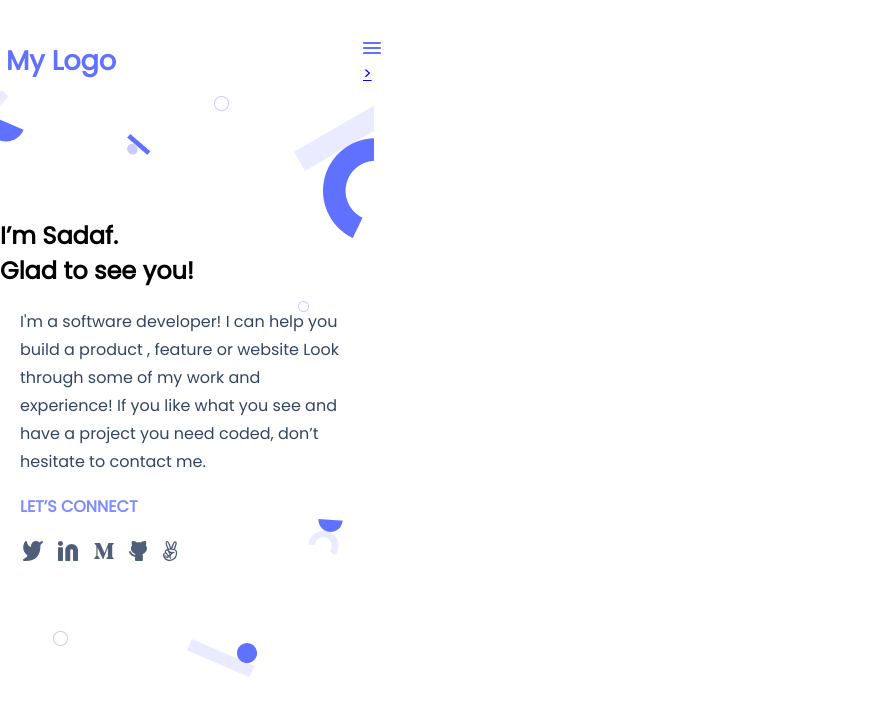
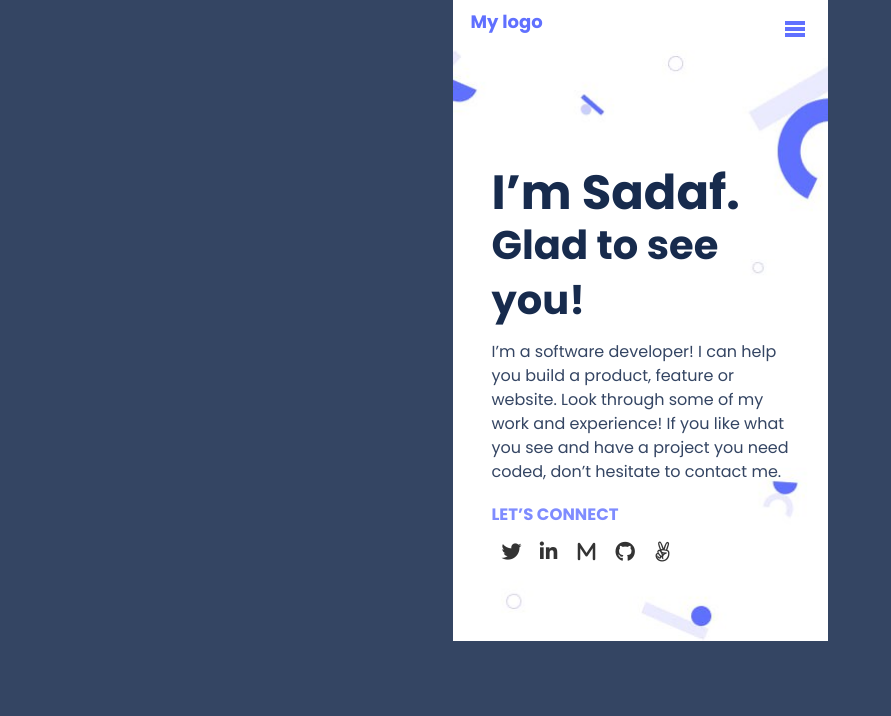
Before and after one commit to sadaf-Daneshgar/Personal_Porfolio, a website: page index.html in a window 1280 px wide. Shown: the whole page, without its empty margins (0-891 px from the left). Drawn offline with Linux system fonts and the light colour scheme.

Commit message:
New changes

```diff
--- a/index.html
+++ b/index.html
@@ -1,68 +1,68 @@
 <!DOCTYPE html>
 <html lang="en">
-
 <head>
     <meta charset="UTF-8">
     <meta http-equiv="X-UA-Compatible" content="IE=edge">
     <meta name="viewport" content="width=device-width, initial-scale=1.0">
-    <title>Document</title>
+    <title>First Portfoloio</title>
     <link rel="stylesheet" href="style.css">
+    <link rel="stylesheet" href="https://cdnjs.cloudflare.com/ajax/libs/font-awesome/6.3.0/css/all.min.css"
+    integrity="sha512-SzlrxWUlpfuzQ+pcUCosxcglQRNAq/DZjVsC0lE40xsADsfeQoEypE+enwcOiGjk/bSuGGKHEyjSoQ1zVisanQ=="
+    crossorigin="anonymous" referrerpolicy="no-referrer" />
+    <link rel="preconnect" href="https://fonts.googleapis.com">
+<link rel="preconnect" href="https://fonts.gstatic.com" crossorigin>
+<link href="https://fonts.googleapis.com/css2?family=Poppins:wght@100;300;400;700&display=swap" rel="stylesheet">
 </head>
 <body>
-        <!-- <section class="box header">
-        <div class="top_section">
-            <p class="time">9:41</p>
-            <ul>
-                <li><img src="Media/Cellular Connection.png" alt="Network Cell"></li>
-                <li><img src="Media/Wifi.png" alt="wifi"></li>
-                <li><img src="Media/Battery.png" alt="Battery"></li>
-            </ul>
+  <header class="header">
+    <div class="left">
+      <a href="#">
+        <div class="logo">
+            My logo
         </div>
-        <nav class="header">
-            <a href="#" class="logo">
-                <h2>My Logo</h2>
-            </a>
-            <a href="#"><img src="Media/Union.svg" alt="Menu" class="menu_item2"></a> -->
-            <!-- <nav class="menu_icon">
-                <a href="#" class="Logo"><h2>My Logo</h2></a>
-                    <a href="#" class="menu_item2"><img src="Media/Union.svg" alt="Menu"></a>
-            </nav> -->
-            <header class="header">
-               <a href="#" class="logo">
-                <h2>My Logo</h2>
-               </a>
-               <a href="#"><img src="Media/Union.svg" alt="Menu" class="menu_iteme2">></a>
-            </header>
-        <main class="all_content">
-</section>
-        <section class="headline">
-            <div class="intro">
-                <h1 id="main_title">I’m Sadaf.<br />
-                    Glad to see you!</h1>
-                    <p class="detail">
-                        I'm a software developer! I can
-                        help you build a product , feature or website Look through some of my work and experience!
-                        If you like what you see and have a project you need coded, don’t hesitate to contact me.
-                    </p>
-                    <a href="#" class="connection"><h4>LET’S CONNECT</h4></a>
-                    <ul class="social_links">
-                        <li class="twitter">
-                            <a href="https://twitter.com/SadafDaneshgar"><img src="Media/twitter.svg"
-                                    alt="Twitter Account"></a></li>
-                        <li class="linkedin">
-                            <a href="https://www.linkedin.com/in/sadaf-barekzai-00480a242"><img
-                                    src="Media/Linkedin icon.svg" alt="Linkedin Account"></a></li>
-                        <li class="medium">
-                            <a href=""><img src="Media/mediu.svg" alt="Gmail Account"></a></li>
-                        <li class="github">
-                            <a href="https://github.com/sadaf-Daneshgar"><img src="Media/github.svg"
-                                    alt="Github Account"></a></li>
-                        <li class="angellist">
-                            <a href=""><img src="Media/angellist.svg" alt="Helping Account"></a></li>
-                    </ul>
-            </div>
-        </section>
-    </main>
+    </a>
+    </div>
+    <div class="right">
+        <div class="menubar">
+            <div class="menubar1"></div>
+            <div class="menubar2"></div>
+            <div class="menubar3"></div>
+        </div>
+    </div>
+</header>
+<section class="container">
+  <div class="name">
+    <h1>I’m Sadaf.</h1>
+    <span>Glad to see you!</span>
+</div>
+<div class="bio">
+  <p>I’m a software developer! I can help you build a product, feature or website. Look through some of my work and experience! If you like what you see and have a project you need coded, don’t hesitate to contact me.</p>
+</div>
+        <div class="lets_contact">
+          <div class="contact">
+            <h2>LET’S CONNECT</h2>
+        </div>
+            <section class="social">
+                <ul class="social-icons-set">
+                  <li class="social-icon">
+                    <a href="#"><i class="fa-brands fa-twitter" target="_blank" aria-label="Twitter"></i></a>
+                  </li>
+                  <li class="social-icon">
+                    <a href="#"><i class="fa-brands fa-linkedin-in" target="_blank" aria-label="Linkedin"></i></a>
+                  </li>
+                  <li class="social-icon"><a href="#"><i class="fa-solid fa-m" target="_blank"
+                        aria-label="Medium"></i></a>
+                  </li>
+                  <li class="social-icon">
+                    <a href="#"><i class="fa-brands fa-github" target="_blank" aria-label="GitHub"></i></a>
+                  </li>
+                  <li class="social-icon">
+                    <a href="#"><i class="fa-brands fa-angellist" target="_blank" aria-label="Angellist"></i></a>
+                  </li>
+                </ul>
+              </section>
+            </section>
+          </section>
+    </div>
 </body>
-
 </html>
--- a/style.css
+++ b/style.css
@@ -1,147 +1,168 @@
-@import url('https://fonts.googleapis.com/css2?family=Poppins&display=swap');
-
-body {
+* {
   margin: 0;
-  background-color: white;
-}
-
-* {
+  padding: 0;
+  box-sizing: border-box;
   font-family: "Poppins", sans-serif;
 }
 
-header {
-  background-color: #fff;
-  display: flex;
-  align-items: center;
-  justify-content: space-around;
-  width: 100%;
-  height: 48px;
-  margin-left: 6px;
-  margin-top: -7px;
-  gap: 38%;
+body {
+  width: 375px;
+  height: 718px;
+  margin: auto;
+  background-color: #344563;
 }
 
-.headline {
+.header {
+  height: 50px;
+  display: flex;
+  background-image: url("Media/header-background-mobile.png.jpg");
+  background-size: cover;
+}
+
+.header .left {
+  width: 50%;
+  height: 100%;
+  padding-left: 10px;
+}
+
+.social-icon a {
+  display: inline-block;
+  width: 18px;
+  height: 18px;
+  text-align: center;
+  line-height: 40px;
+  color: #333;
+}
+
+.header .left a {
+  text-decoration: none;
+}
+
+.header .left .logo {
+  font-size: 18px;
+  font-weight: 700;
+  padding: 8px;
+  color: #6070ff;
+}
+
+.header .right {
+  width: 50%;
+  height: 100%;
+  flex-direction: row;
+  align-content: end;
+  padding-right: 10px;
+}
+
+.header .right .menubar {
+  display: flex;
+  flex-direction: column;
+  align-items: end;
+  padding: 12px;
+}
+
+.header .right .menubar .menubar1 {
+  border: 2px solid #6070ff;
+  width: 20px;
+  margin: 1px;
+}
+
+.header .right .menubar .menubar2 {
+  border: 2px solid #6070ff;
+  width: 20px;
+  margin: 1px;
+}
+
+.header .right .menubar .menubar3 {
+  border: 2px solid #6070ff;
+  width: 20px;
+  margin: 1px;
+}
+
+.container {
+  width: 375px;
+  height: 591px;
+  background-image: url("Media/header-shapes\ mobile.png.jpg");
+  background-size: cover;
+  padding: 27px;
+}
+
+.container .name {
+  width: 327px;
+  height: 150px;
+  font-weight: 700;
+  font-size: 32px;
+  padding: 90px 12px 170px;
+  line-height: 52px;
+  color: #172b4d;
+  flex: none;
+  order: 0;
+  flex-grow: 0;
+}
+
+.container span {
+  font-size: 40px;
+}
+
+.container .bio {
+  width: 327px;
+  height: 146px;
+  left: 0;
+  top: 0;
+  padding: 3px 12px 24px;
+  font-style: normal;
+  font-weight: 400;
+  font-size: 16px;
+  line-height: 24px;
+  color: #344563;
+  flex: none;
+  order: 1;
+  flex-grow: 0;
+}
+
+.container .lets_contact {
+  width: 147px;
+  height: 24px;
+  margin-top: 20px;
+  padding-left: 12px;
+}
+
+.container .lets_contact .contact {
+  font-style: normal;
+  font-weight: 500;
+  font-size: 11px;
+  line-height: 24px;
+  color: #7f8cff;
+  flex: none;
+  order: 0;
+  flex-grow: 0;
+}
+
+.social {
+  padding-top: 5%;
+  margin: 0 auto;
+  display: flex;
+  padding-bottom: 6%;
+}
+
+.social-icons-set {
   display: flex;
   justify-content: center;
-  flex-direction: column;
-  width: 374px;
-  background-color: #fff;
-  background-image: url("Media/pg.png");
-  background-repeat: no-repeat;
-  border-bottom-left-radius: 60px;
-  height: 602px;
-  align-items: flex-start;
-  position: absolute;
-  gap: 12px;
-  top: 90px;
-}
-
-.main_title {
-  display: flex;
-  font-size: 40px;
-  font-weight: 700;
-  line-height: 60px;
-  letter-spacing: 0.3700000047683716px;
-  align-items: center;
-  width: 327px;
-  height: 9.37rem;
-  margin: 20px;
-  color: #091e42;
-  font-style: bold;
-  order: 0;
-}
-
-.detail {
-  font-size: 16px;
-  font-weight: 400;
-  font-style: normal;
-  line-height: 28px;
-  text-align: left;
-  color: rgba(52, 69, 99, 1);
-  margin: 0 20px;
-  width: 327px;
-  height: 146px;
-  order: 1;
-}
-
-.logo {
-  display: flex;
-  font-size: 18px;
-  font-weight: 700;
-  line-height: 20px;
-  text-align: center;
-  color: #6070ff;
-  width: 100%;
-  height: 20px;
-  text-decoration: none;
   align-items: center;
 }
 
-.menu_item2 {
-  height: 12px;
-  width: 18px;
-  left: 3px;
-  top: 6px;
-  color: rgba(96, 112, 255, 1);
-  margin-right: 10px;
+.social-icon {
+  list-style: none;
+  margin: 0 10px;
 }
 
-.connection {
-  display: flex;
-  box-sizing: border-box;
-  flex-wrap: wrap;
-  font-style: normal;
-  text-decoration: none;
-  font-size: 16px;
-  font-weight: 500;
-  margin-top: 20px;
-  margin-left: 20px;
-  order: 2;
-  line-height: 24px;
-  color: #7f8cff;
-  flex-grow: 0;
-  overflow-x: hidden;
+.social-icon a:hover {
+  color: #6070ff;
 }
 
-.social_links {
-  display: flex;
-  flex-direction: row;
-  justify-content: space-evenly;
-  flex: none;
-  flex-grow: 0;
-  list-style: none;
-  width: 10.636rem;
-  margin-left: -25px;
-  margin-top: 1px;
-  gap: 8px;
-  order: 3;
-  right: 180px;
+.social-icon a i {
+  font-size: 20px;
 }
 
-.twitter:hover,
-.linkindin:hover,
-.github:hover,
-.medium:hover,
-.angellist:hover {
-  color: #505f79;
-  opacity: 0.5;
+.social-icon + .social-icon {
+  margin-left: 10px;
 }
-
-/* .menu_icon {
-    list-style-type: none;
-    display: flex;
-    justify-content: space-between;
-} */
-
-.header {
-  background-color: white;
-  width: 375px;
-  height: 48px;
-  top: 44px;
-  left: 0;
-  position: absolute;
-  bottom: 0;
-  right: 0;
-  align-items: center;
-}
```
Also changed, not shown: MIT.md (+4 -7 lines), Media/header-background-mobile.png.jpg (added), Media/header-shapes mobile.png.jpg (added), README.md.
